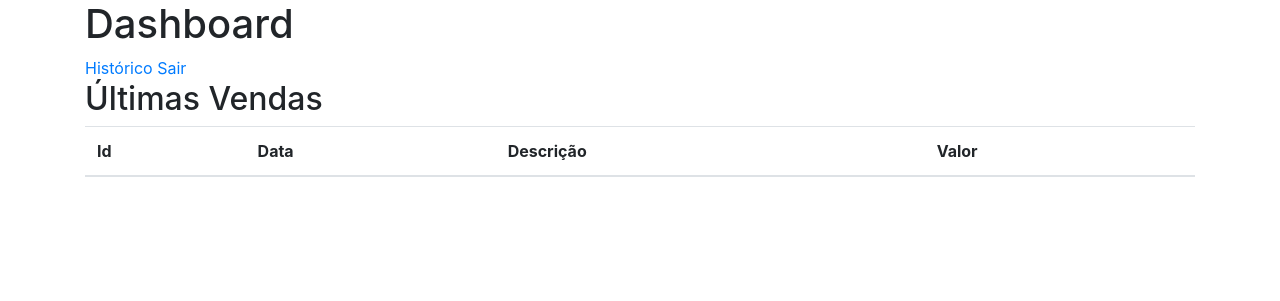
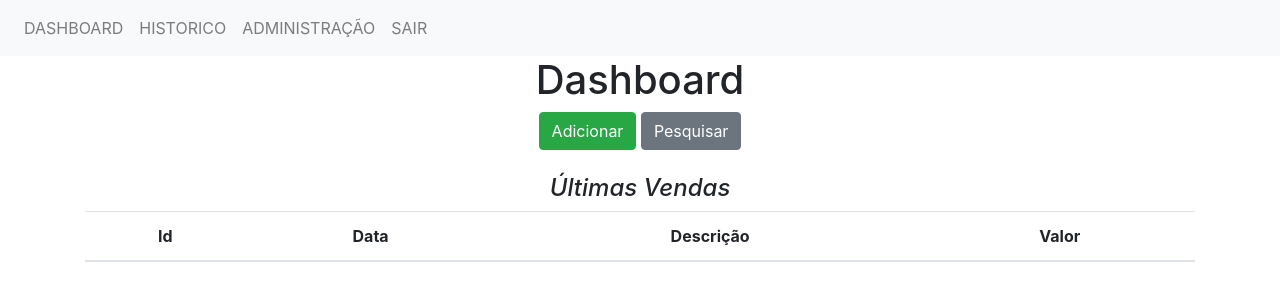
Before and after one commit to robsonsilv4/meu-caixa, a Django app: page / in a window 1280 px wide. Shown: the top 301 px of the page. Run offline with Django 3.2, Linux system fonts and the light colour scheme; the visitor is signed in with stand-in values (Sample User, id 1); data that the repository does not hold is empty; some libraries are stand-ins or nearby versions.

Commit message:
Form, CRUD, páginas e estilização

```diff
--- a/venda/templates/venda/base.html
+++ b/venda/templates/venda/base.html
@@ -8,8 +8,24 @@
     {% bootstrap_css %}
   </head>
 
-  <body>
-    <div class="container">
+  <nav class="navbar navbar-expand-lg navbar-light bg-light">
+    <div class="navbar-nav text-uppercase">
+      <li class="nav-item">
+        <a class="nav-link" href="{% url 'inicio' %}">Dashboard</a>
+      </li>
+      <li class="nav-item">
+        <a class="nav-link" href="{% url 'historico' %}">Historico</a>
+      </li>
+      <li class="nav-item">
+        <a class="nav-link" href="{% url 'admin:index' %}">Administração</a>
+      </li>
+      <li class="nav-item">
+        <a class="nav-link" href="{% url 'logout' %}">Sair</a>
+      </li>
+    </div>
+  </nav>
+
+    <div class="container text-center">
       {% block content %}
       {% endblock %}
     </div>
--- a/venda/templates/venda/index.html
+++ b/venda/templates/venda/index.html
@@ -4,10 +4,14 @@
 {% block content %}
 {% if user.is_authenticated %}
   <h1>Dashboard</h1>
-  <a href="{% url 'historico' %}">Histórico</a>
-  <a href="{% url 'logout' %}">Sair</a>
 
-  <h2>Últimas Vendas</h2>
+  <div class="container">
+    <a href="{% url 'adicionar' %}" class="btn btn-success">Adicionar</a>
+    <a href="{% url 'historico' %}" class="btn btn-secondary">Pesquisar</a>
+  </div>
+  <br>
+
+  <h4 class="font-italic">Últimas Vendas</h4>
   <table class="table">
     <thead>
       <tr>
--- a/venda/urls.py
+++ b/venda/urls.py
@@ -5,4 +5,7 @@ from . import views
 urlpatterns = [
     path('', views.inicio, name='inicio'),
     path('historico', views.historico, name='historico'),
+    path('adicionar', views.adicionar, name='adicionar'),
+    path('atualizar/<int:id>/', views.atualizar, name='atualizar'),
+    path('deletar/<int:id>/', views.deletar, name='deletar'),
 ]
--- a/venda/views.py
+++ b/venda/views.py
@@ -1,18 +1,53 @@
-from django.shortcuts import render
+from django.shortcuts import render, redirect
 from django.utils import timezone
 from .models import Venda
+from .forms import VendaForm
 
 
+# Dashboard
 def inicio(request):
     vendas = Venda.objects.filter(data__lte=timezone.now()).order_by('data')[:10]
     return render(request, 'venda/index.html', {'vendas': vendas})
 
 
+# Histórico
 def historico(request):
     vendas = Venda.objects.filter(data__lte=timezone.now()).order_by('data')
 
     pesquisa = request.GET.get('q')
     if pesquisa:
-        vendas = vendas.filter(descricao__icontains = pesquisa)
+        vendas = vendas.filter(descricao__icontains=pesquisa)
 
     return render(request, 'venda/historico.html', {'vendas': vendas})
+
+
+# Adicionar
+def adicionar(request):
+    form = VendaForm(request.POST or None)
+
+    if form.is_valid():
+        form.save()
+        return redirect('historico')
+
+    return render(request, 'venda/adicionar.html', {'form': form})
+
+
+# Atualizar
+def atualizar(request, id):
+    venda = Venda.objects.get(id=id)
+    form = VendaForm(request.POST or None, instance=venda)
+
+    if form.is_valid():
+        form.save()
+        return redirect('historico')
+
+    return render(request, 'venda/adicionar.html', {'form': form, 'venda': venda})
+
+
+# Deletar
+def deletar(request, id):
+    venda = Venda.objects.get(id=id)
+
+    if request.method == 'POST':
+        venda.delete()
+        return redirect('historico')
```
Also changed, not shown: venda/forms.py (added, +8 -0 lines), venda/templates/venda/adicionar.html (added, +14 -0 lines), venda/templates/venda/historico.html (+7 -2 lines).
